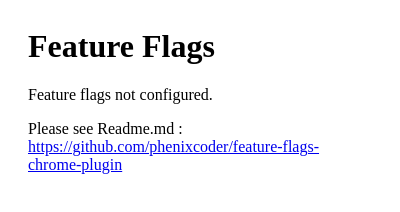
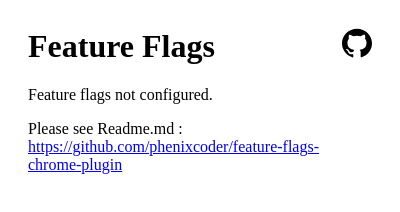
Before and after one commit to phenixcoder/feature-flags-chrome-plugin, a browser extension: page plugin/popup.html in a window 400 px wide. Drawn offline with Linux system fonts and the light colour scheme.

```diff
--- a/plugin/popup.html
+++ b/plugin/popup.html
@@ -57,11 +57,36 @@
         label:active:after {
             width: 20px;
         }
+
+
+        h1 {
+            position: relative;
+        }
+
+        .github {
+            position: absolute;
+            right: 0px;
+            top: 0px;
+            width: 30px;
+            height: 30px;
+        }
+
+        .github img {
+            width: 30px;
+            height: 30px;
+        }
     </style>
 </head>
 
 <body>
-    <h1>Feature Flags</h1>
+    <h1>
+        Feature Flags
+        <div class="github">
+            <a target="_blank" href="https://github.com/phenixcoder/feature-flags-chrome-plugin">
+                <img src="images/github-image.svg" alt="https://github.com/phenixcoder/feature-flags-chrome-plugin" />
+            </a>
+        </div>
+    </h1>
     <div id="flags-container">
         <p>Feature flags not configured. </p>
         <p>Please see Readme.md : <a target="_blank"
```
Also changed, not shown: ChromeWebStore_Badge_v2_496x150.png (added), README.md, plugin/images/github-image.svg (added), 1 other file.
